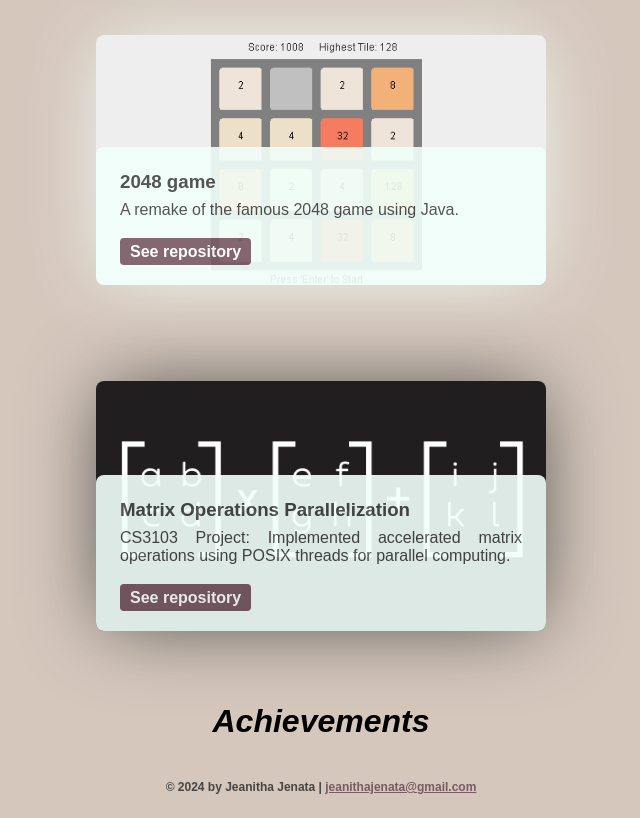
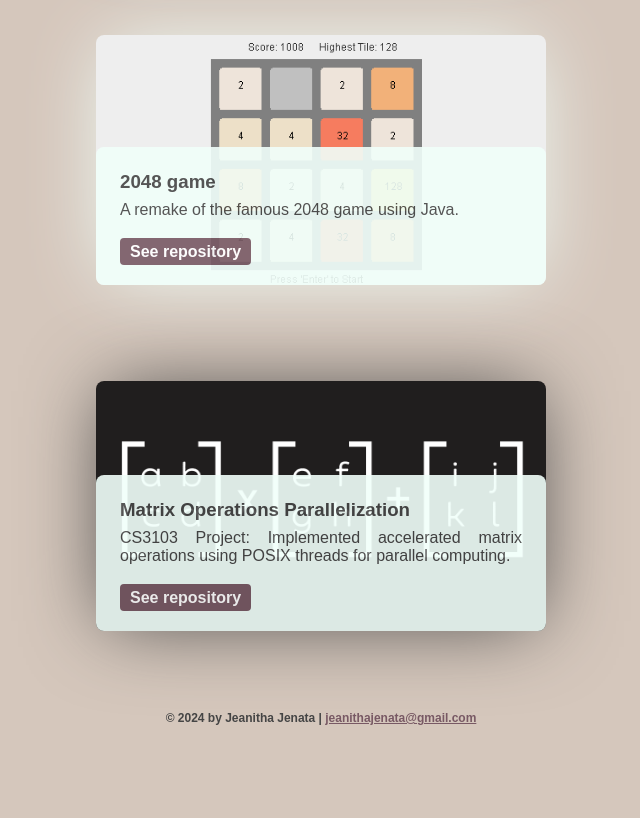
Before and after one commit to jeanitha/portfolio-website, a website: page src/portfolio/portfolio.html in a window 1280 px wide. Shown: the part 2757-3575 px from the top of the page, without its empty margins (319-959 px from the left). After the commit the page ends 3506 px from the top, so only its background shows below. Drawn offline with nearby package versions, Linux system fonts and the light colour scheme.

Commit message:
fixed comments

```diff
--- a/src/portfolio/portfolio.html
+++ b/src/portfolio/portfolio.html
@@ -232,12 +232,12 @@
                 </section>
             </div>
 
-            <div class="achievements">
+            <!-- <div class="achievements">
                 <h3 class="section-header">Achievements</h3>
                 <div class="achievements-cards">
 
                 </div>
-            </div>
+            </div> -->
 
         </section>
 
```
